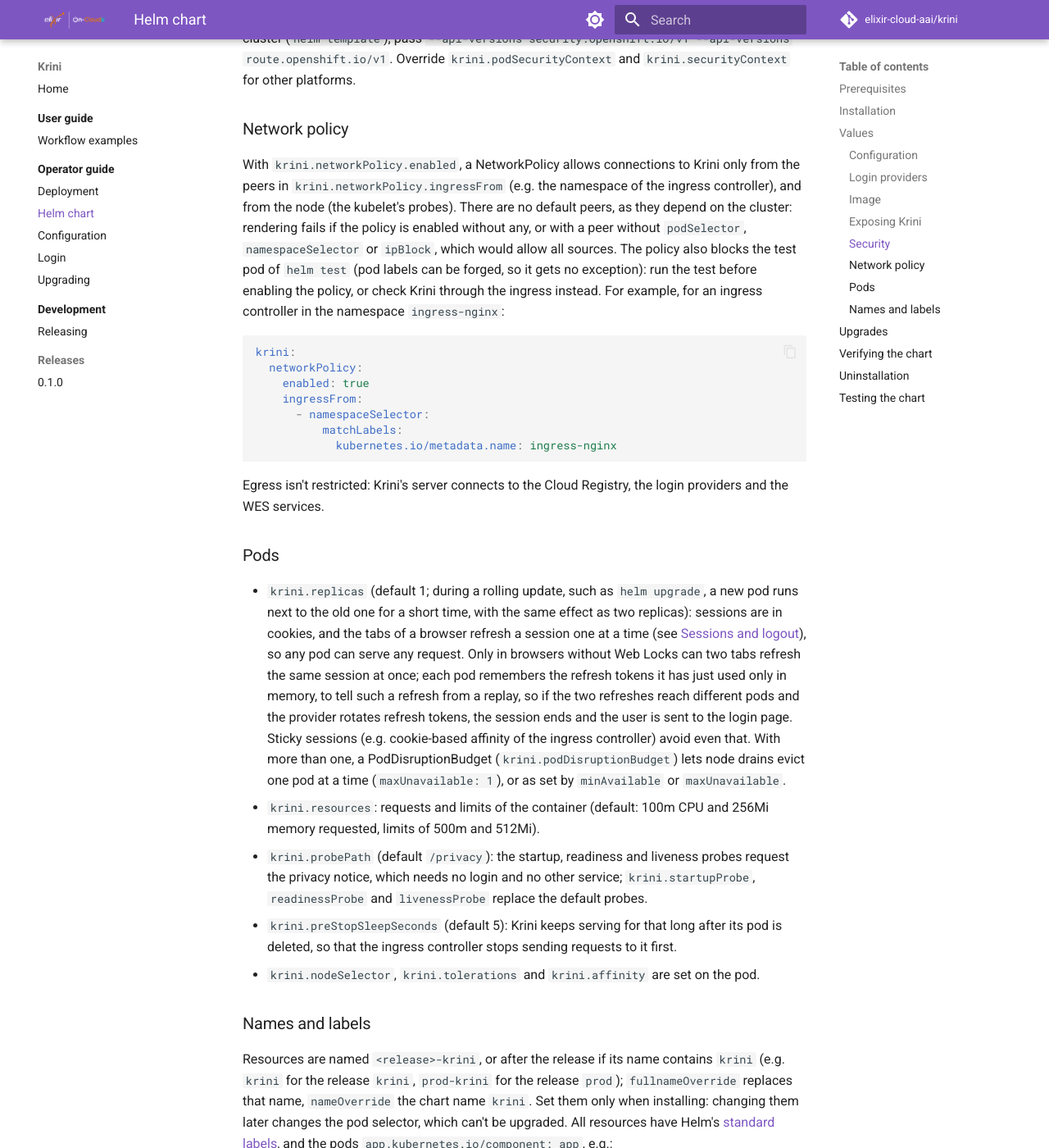
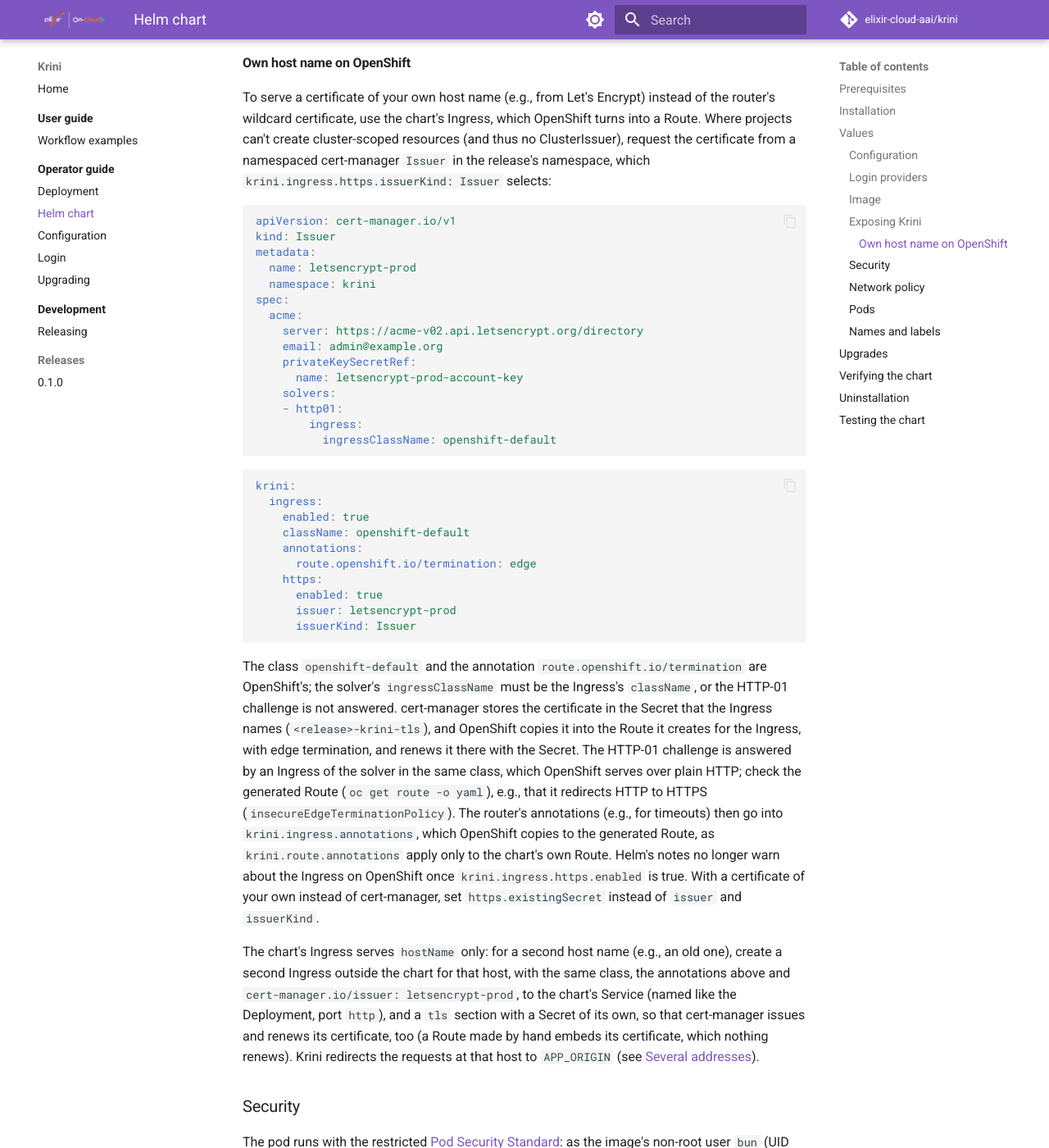
Before and after one commit to elixir-cloud-aai/krini, an MkDocs documentation site: the page built from docs/operator-guide/helm-chart.md, in a window 1280 px wide and 1400 px high, scrolled down 5790 px. Shown: the whole window at 82% size. Built offline with MkDocs 1.6.1 and Material for MkDocs 9.7.7, drawn with Linux system fonts in a browser that asks for light colours; comment, search, counter and statistics services are not loaded; some of the changed text lies outside the part shown.

Commit message:
docs: describe own host names on OpenShift
Describe krini.ingress.https.issuerKind and existingSecret, and how to
serve a host name outside the router's domain on OpenShift with the
chart's Ingress and a namespaced Issuer, with automatic renewal, plus a
second host name via a second Ingress.

Refs #125

Co-Authored-By: Claude Opus 5.5 <noreply@anthropic.com>

````diff
--- a/docs/operator-guide/helm-chart.md
+++ b/docs/operator-guide/helm-chart.md
@@ -87,7 +87,9 @@ default; use it for development and testing only.
     [Image](#image)), so the values need no image tag.
     On OpenShift, add `krini: {ingress: {enabled: false}}`, so that
     the chart creates a Route with TLS instead of an Ingress (see
-    [Exposing Krini](#exposing-krini)).
+    [Exposing Krini](#exposing-krini)); for a host name outside the
+    router's domain, keep the Ingress with a certificate instead (see [Own
+    host name on OpenShift](#own-host-name-on-openshift)).
 
 4. Download the chart of the release that you deploy (here 0.1.0) from its
    GitHub release, with the [GitHub CLI](https://cli.github.com/) (or from
@@ -205,11 +207,26 @@ paths to it:
   they take precedence over the chart's, and `null` removes one of the
   chart's. The chart sets no annotations for particular controllers. By
   default, the Ingress has no TLS, so TLS must be terminated in front of
-  the cluster (e.g. by a load balancer); with `https.enabled: true`,
-  cert-manager issues a certificate via the ClusterIssuer `https.issuer`
-  (required then, e.g. `letsencrypt-prod`), and the Ingress serves HTTPS
-  with it (Secret `<release>-krini-tls`, or `krini-tls` for a release
-  named `krini`).
+  the cluster (e.g. by a load balancer); with `https.enabled: true`, the
+  Ingress serves HTTPS with a certificate either from cert-manager or from
+  a Secret of your own:
+    - cert-manager issues it via the issuer `https.issuer` (e.g.
+      `letsencrypt-prod`), a ClusterIssuer (annotation
+      `cert-manager.io/cluster-issuer`), or with `https.issuerKind:
+      Issuer` a namespaced Issuer in the release's namespace (annotation
+      `cert-manager.io/issuer`), and renews it; it is kept in the Secret
+      `<release>-krini-tls` (`krini-tls` for a release named `krini`).
+    - `https.existingSecret` names an existing TLS Secret
+      (`kubernetes.io/tls`) in the release's namespace with the
+      certificate of `hostName`, which you renew yourself; the chart then
+      requests no certificate (set either `https.issuer` or
+      `https.existingSecret`).
+
+    `https.issuerKind` is `ClusterIssuer` by default (also if `null`);
+    rendering fails for other kinds, and if `annotations` would give the
+    Ingress both `cert-manager.io/cluster-issuer` and
+    `cert-manager.io/issuer`, which cert-manager refuses.
+
 - **Gateway API HTTPRoute** (`krini.httpRoute`), attached to an existing
   Gateway whose listener terminates TLS, with the annotations of
   `krini.httpRoute.annotations`; the Ingress must be disabled:
@@ -234,6 +251,10 @@ paths to it:
   `krini.route.enabled: false` for a Route of your own. On OpenShift,
   disable the Ingress (`krini.ingress.enabled: false`), which is enabled
   by default: OpenShift turns a plain Ingress into a Route without TLS.
+  The Route has no certificate of its own, so the router serves its
+  default (wildcard) certificate; for a host name outside the router's
+  domain, use the Ingress with a certificate instead (see [Own host name
+  on OpenShift](#own-host-name-on-openshift)).
 
 Krini must be served over HTTPS: it sets secure cookies, and sends users
 back to `APP_ORIGIN` (`https://<hostName>`) after the login. If none of
@@ -245,6 +266,74 @@ existing links), it redirects their requests to `APP_ORIGIN`, where the
 login works; probes and `helm test` reach the pod and the Service at
 internal addresses, which are never redirected. `config.redirectToAppOrigin:
 false` switches the redirect off (see [Several
+addresses](deployment.md#several-addresses)).
+
+#### Own host name on OpenShift
+
+To serve a certificate of your own host name (e.g., from Let's Encrypt)
+instead of the router's wildcard certificate, use the chart's Ingress,
+which OpenShift turns into a Route. Where projects can't create
+cluster-scoped resources (and thus no ClusterIssuer), request the
+certificate from a namespaced cert-manager `Issuer` in the release's
+namespace, which `krini.ingress.https.issuerKind: Issuer` selects:
+
+```yaml
+apiVersion: cert-manager.io/v1
+kind: Issuer
+metadata:
+  name: letsencrypt-prod
+  namespace: krini
+spec:
+  acme:
+    server: https://acme-v02.api.letsencrypt.org/directory
+    email: admin@example.org
+    privateKeySecretRef:
+      name: letsencrypt-prod-account-key
+    solvers:
+    - http01:
+        ingress:
+          ingressClassName: openshift-default
+```
+
+```yaml
+krini:
+  ingress:
+    enabled: true
+    className: openshift-default
+    annotations:
+      route.openshift.io/termination: edge
+    https:
+      enabled: true
+      issuer: letsencrypt-prod
+      issuerKind: Issuer
+```
+
+The class `openshift-default` and the annotation
+`route.openshift.io/termination` are OpenShift's; the solver's
+`ingressClassName` must be the Ingress's `className`, or the HTTP-01
+challenge is not answered. cert-manager stores the certificate in the
+Secret that the Ingress names (`<release>-krini-tls`), and OpenShift
+copies it into the Route it creates for the Ingress, with edge
+termination, and renews it there with the Secret. The HTTP-01 challenge
+is answered by an Ingress of the solver in the same class, which
+OpenShift serves over plain HTTP; check the generated Route (`oc get
+route -o yaml`), e.g., that it redirects HTTP to HTTPS
+(`insecureEdgeTerminationPolicy`). The router's annotations (e.g., for
+timeouts) then go into `krini.ingress.annotations`, which OpenShift
+copies to the generated Route, as `krini.route.annotations` apply only to
+the chart's own Route. Helm's notes no longer warn about the Ingress on
+OpenShift once `krini.ingress.https.enabled` is true. With a certificate
+of your own instead of cert-manager, set `https.existingSecret` instead
+of `issuer` and `issuerKind`.
+
+The chart's Ingress serves `hostName` only: for a second host name
+(e.g., an old one), create a second Ingress outside the chart for that
+host, with the same class, the annotations above and
+`cert-manager.io/issuer: letsencrypt-prod`, to the chart's Service (named
+like the Deployment, port `http`), and a `tls` section with a Secret of
+its own, so that cert-manager issues and renews its certificate, too (a
+Route made by hand embeds its certificate, which nothing renews). Krini
+redirects the requests at that host to `APP_ORIGIN` (see [Several
 addresses](deployment.md#several-addresses)).
 
 ### Security
````
